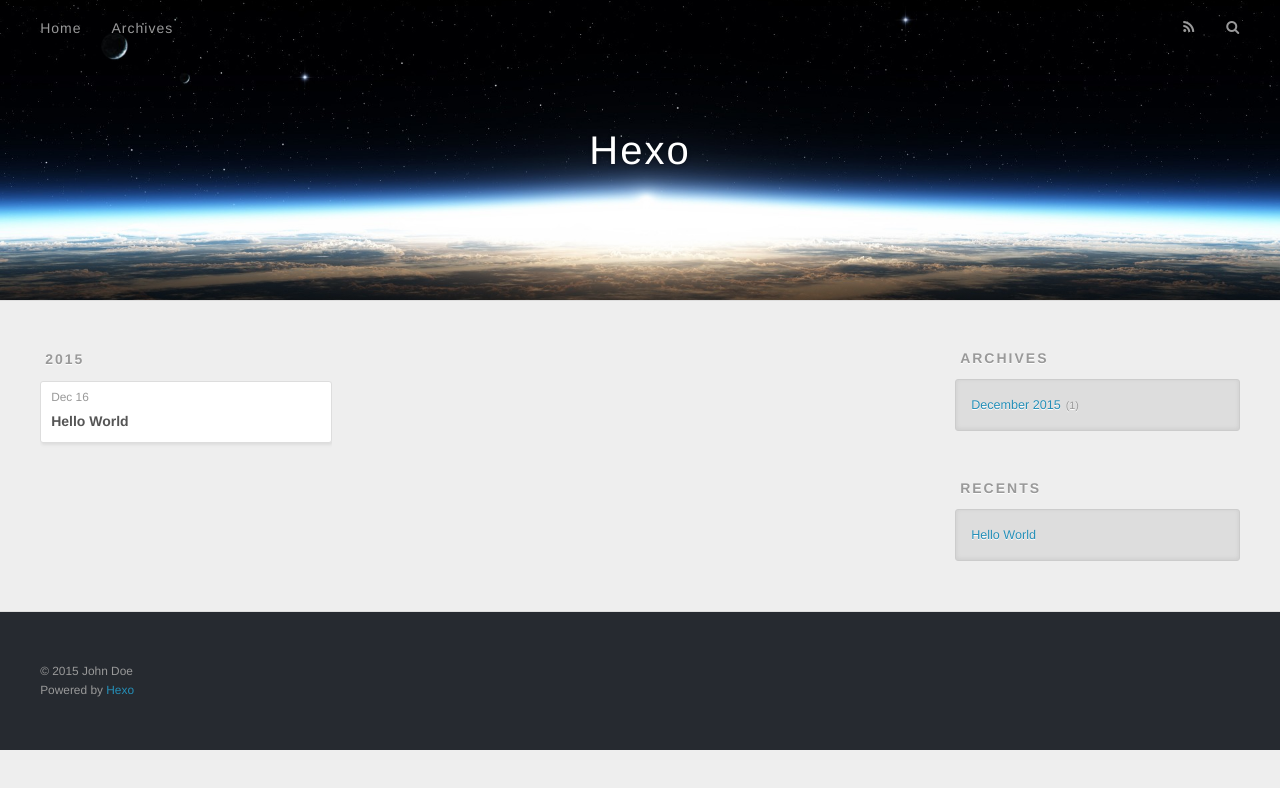
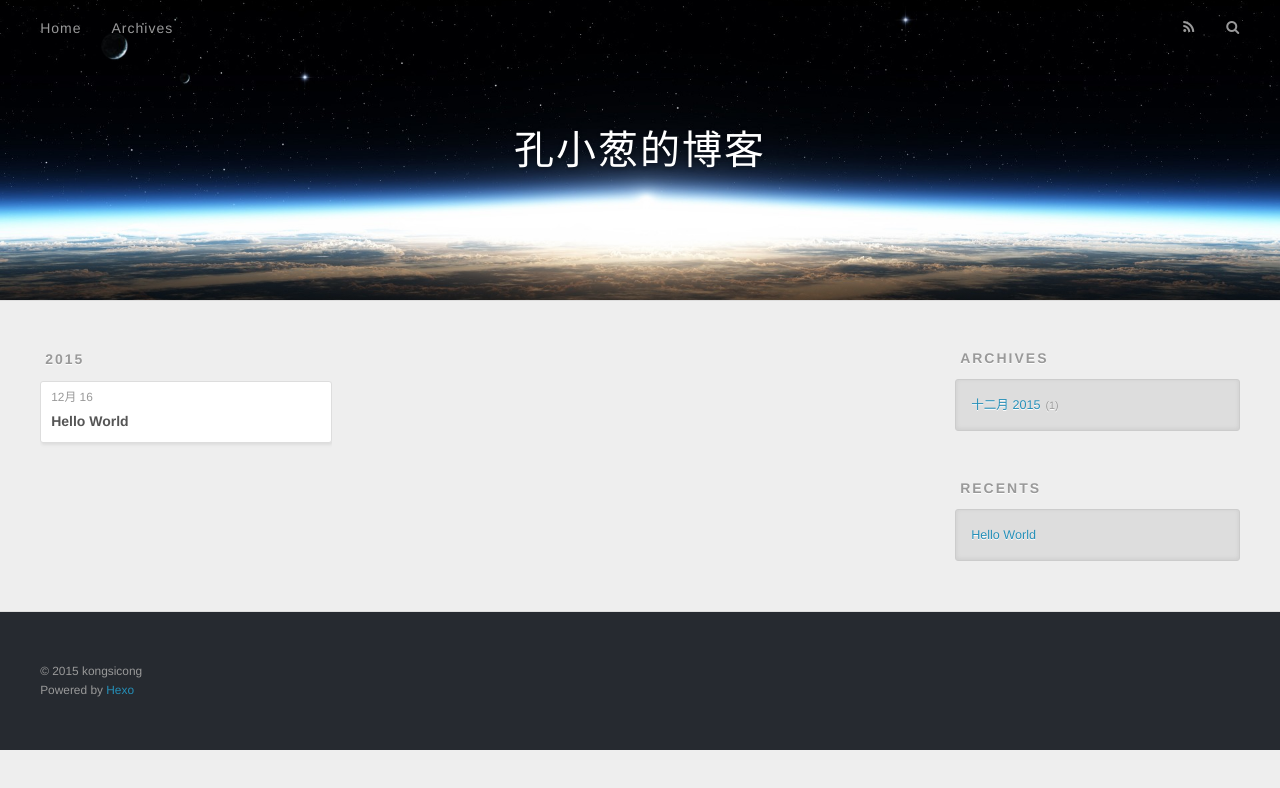
Before and after one commit to kongsicong/kongsicong.github.io, a plain HTML site: page archives/2015/12/index.html in a window 1280 px wide. Drawn offline with nearby package versions, Linux system fonts and the light colour scheme.

Commit message:
Site updated: 2015-12-16 20:33:37

```diff
--- a/archives/2015/12/index.html
+++ b/archives/2015/12/index.html
@@ -3,19 +3,19 @@
 <head>
   <meta charset="utf-8">
 
-  <title>Archives: 2015/12 | Hexo</title>
+  <title>Archives: 2015/12 | 孔小葱的博客</title>
   <meta name="viewport" content="width=device-width, initial-scale=1, maximum-scale=1">
   <meta name="description">
 <meta property="og:type" content="website">
-<meta property="og:title" content="Hexo">
+<meta property="og:title" content="孔小葱的博客">
 <meta property="og:url" content="http://yoursite.com/archives/2015/12/index.html">
-<meta property="og:site_name" content="Hexo">
+<meta property="og:site_name" content="孔小葱的博客">
 <meta property="og:description">
 <meta name="twitter:card" content="summary">
-<meta name="twitter:title" content="Hexo">
+<meta name="twitter:title" content="孔小葱的博客">
 <meta name="twitter:description">
 
-    <link rel="alternative" href="/atom.xml" title="Hexo" type="application/atom+xml">
+    <link rel="alternative" href="/atom.xml" title="孔小葱的博客" type="application/atom+xml">
 
 
     <link rel="icon" href="/favicon.png">
@@ -33,7 +33,7 @@
   <div id="header-outer" class="outer">
     <div id="header-title" class="inner">
       <h1 id="logo-wrap">
-        <a href="/" id="logo">Hexo</a>
+        <a href="/" id="logo">孔小葱的博客</a>
       </h1>
 
     </div>
@@ -76,7 +76,7 @@
   <div class="archive-article-inner">
     <header class="archive-article-header">
       <a href="/2015/12/16/hello-world/" class="archive-article-date">
-  <time datetime="2015-12-16T11:44:41.833Z" itemprop="datePublished">Dec 16</time>
+  <time datetime="2015-12-16T11:44:41.833Z" itemprop="datePublished">12月 16</time>
 </a>
 
 
@@ -106,7 +106,7 @@
   <div class="widget-wrap">
     <h3 class="widget-title">Archives</h3>
     <div class="widget">
-      <ul class="archive-list"><li class="archive-list-item"><a class="archive-list-link" href="/archives/2015/12/">December 2015</a><span class="archive-list-count">1</span></li></ul>
+      <ul class="archive-list"><li class="archive-list-item"><a class="archive-list-link" href="/archives/2015/12/">十二月 2015</a><span class="archive-list-count">1</span></li></ul>
     </div>
   </div>
 
@@ -133,7 +133,7 @@
 
   <div class="outer">
     <div id="footer-info" class="inner">
-      &copy; 2015 John Doe<br>
+      &copy; 2015 kongsicong<br>
       Powered by <a href="http://hexo.io/" target="_blank">Hexo</a>
     </div>
   </div>
```
Also changed, not shown: 2015/12/16/hello-world/index.html (+7 -7 lines), archives/2015/index.html (+9 -9 lines), archives/index.html (+9 -9 lines), index.html (+9 -9 lines).
